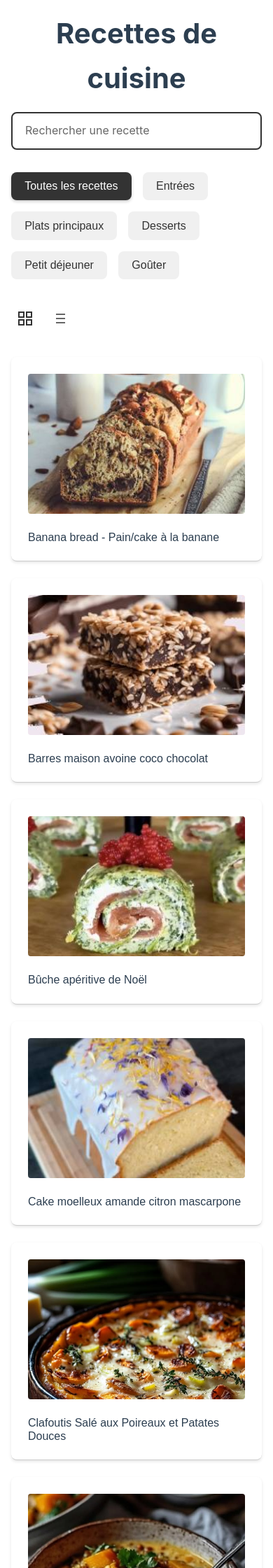
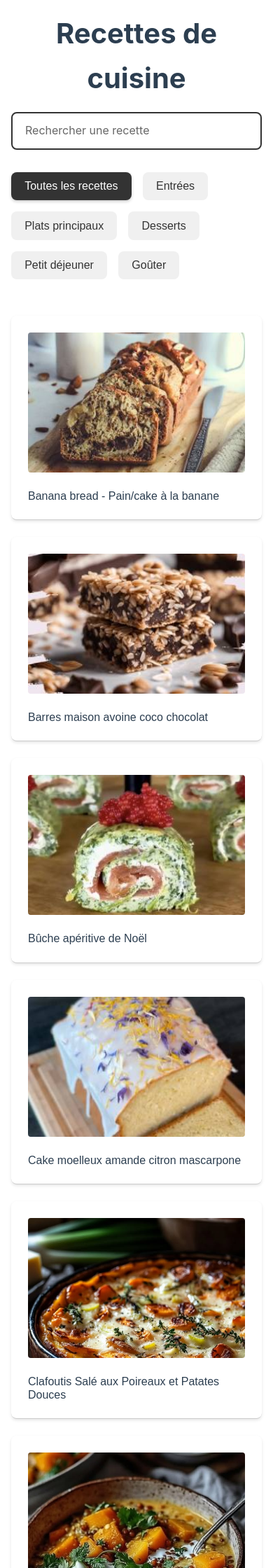
Before and after one commit to beacuisine/beacuisine.github.io, a Jekyll site: the page index.html, which Jekyll copies as it is, in a window 390 px wide. Shown: the top 2240 px of the page at 70% size. Built offline with Jekyll 4.4.1, drawn with Linux system fonts in a browser that asks for light colours.

Commit message:
Do not display layout toggles on mobile view

```diff
--- a/index.html
+++ b/index.html
@@ -225,6 +225,11 @@
           height: 200px;
         }
       }
+      @media (max-width: 657px) {
+        .layout-toggle {
+          display: none;
+        }
+      }
     </style>
   </head>
   <body>
```
